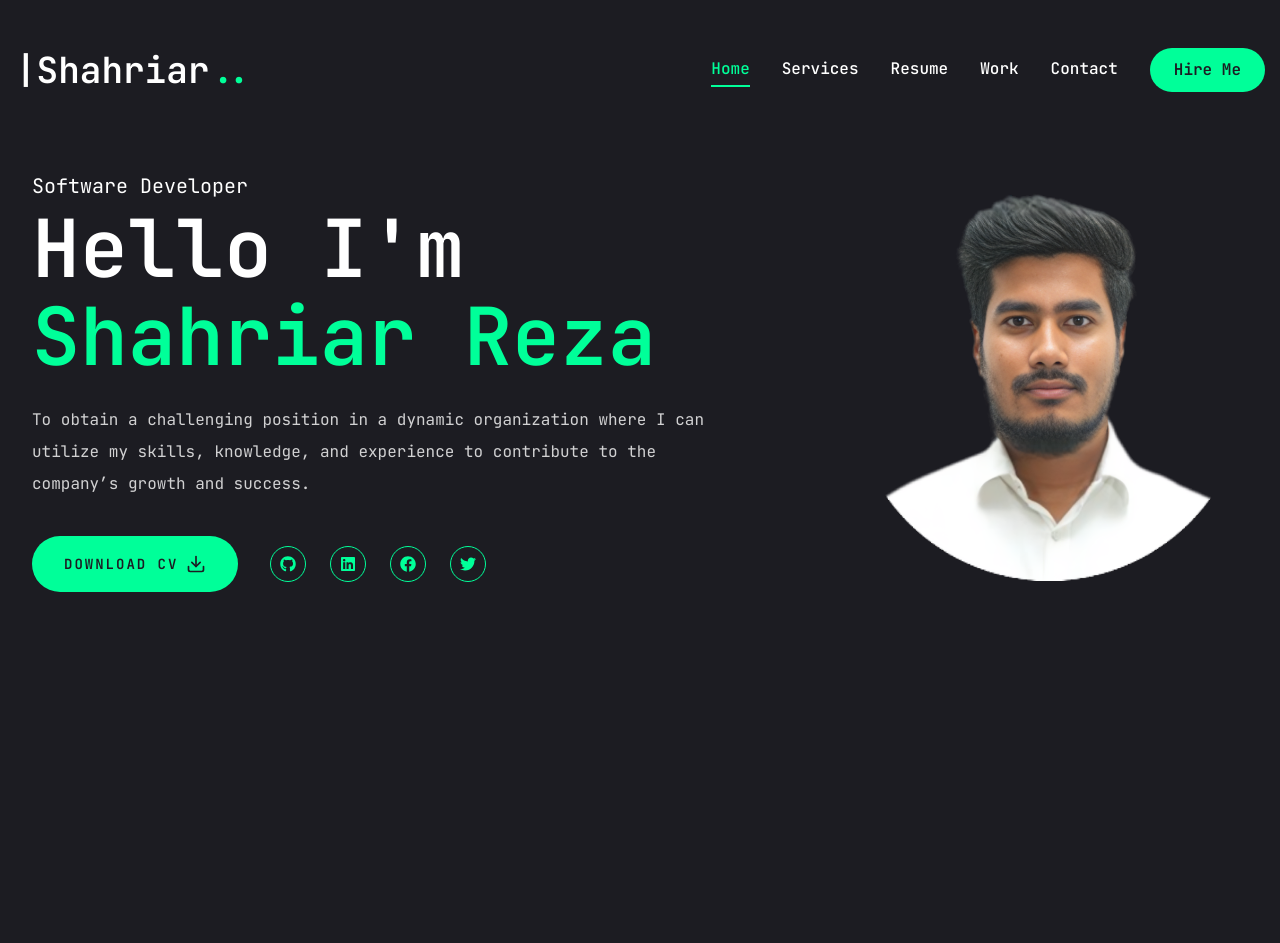
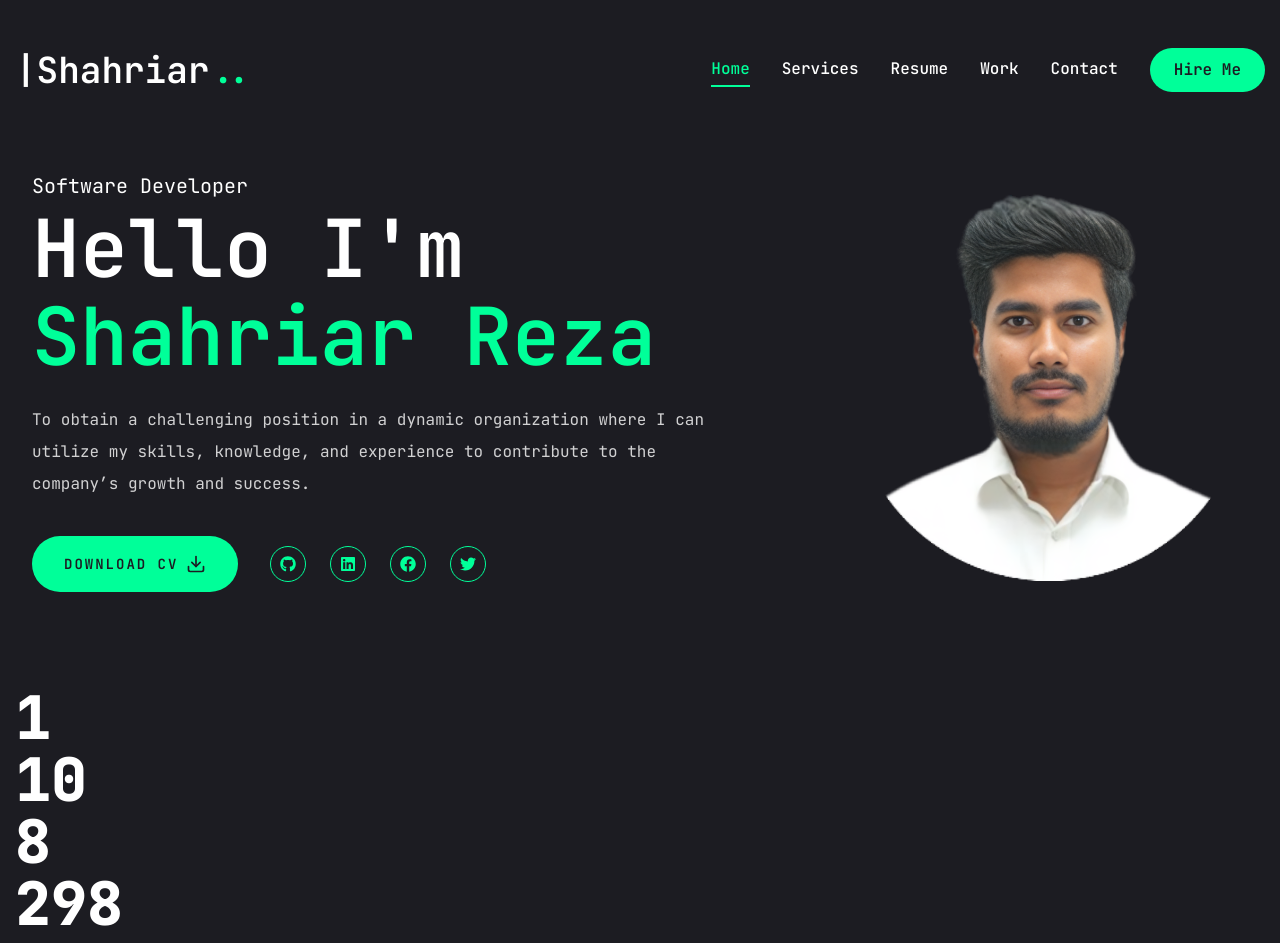
Before and after one commit to shahriar2880/portfolio, a Next.js app: page / in a window 1280 px wide. Built offline with nearby package versions, Linux system fonts and the light colour scheme.

Commit message:
create stats

```diff
--- a/app/page.jsx
+++ b/app/page.jsx
@@ -6,7 +6,7 @@
 
 const Home = () => {
   return (
-    <section className="min-h-screen overflow-x-hidden min-w-[320px]">
+    <section className="h-full min-w-[320px]">
       <div className="container mx-auto h-full px-4 sm:px-6 lg:px-8">
         <div className="flex flex-col xl:flex-row items-center justify-between xl:pt-8 xl:pb-24">
           {/* text */}
--- a/components/Stats.jsx
+++ b/components/Stats.jsx
@@ -1,10 +1,49 @@
-import React from 'react'
+"use client"
 
+import CountUp from "react-countup";
+
+const stats = [
+    {
+        num: 1.5,
+        text: "Years of experience"
+    },
+    {
+        num: 10,
+        text: "projects completed"
+    },
+    {
+        num: 8,
+        text: "Technologies mastered"
+    },
+    {
+        num: 300,
+        text: "Code commits"
+    },
+
+
+];
 const Stats = () => {
   return (
-    <div>
-
-    </div>
+    <section >
+      <div className='container mx-auto'>
+        <div>
+            {
+                stats.map((item, index)=>{
+                    return (
+                        <div key={index}>
+                            <CountUp
+                            end={item.num}
+                            duration={5}
+                            delay={2}
+                            className="text-4xl xl:text-6xl font-extrabold"
+                            />
+                        </div>
+                    )
+                })
+            }
+        </div>
+      </div>
+    </section>
   )
 }
 
--- a/package.json
+++ b/package.json
@@ -21,6 +21,7 @@
     "lucide-react": "^0.468.0",
     "next": "15.1.0",
     "react": "^19.0.0",
+    "react-countup": "^6.5.3",
     "react-dom": "^19.0.0",
     "react-icons": "^5.4.0",
     "tailwind-merge": "^2.5.5",
```
Also changed, not shown: 1 other file (tests, documents, lock files or other folders).
